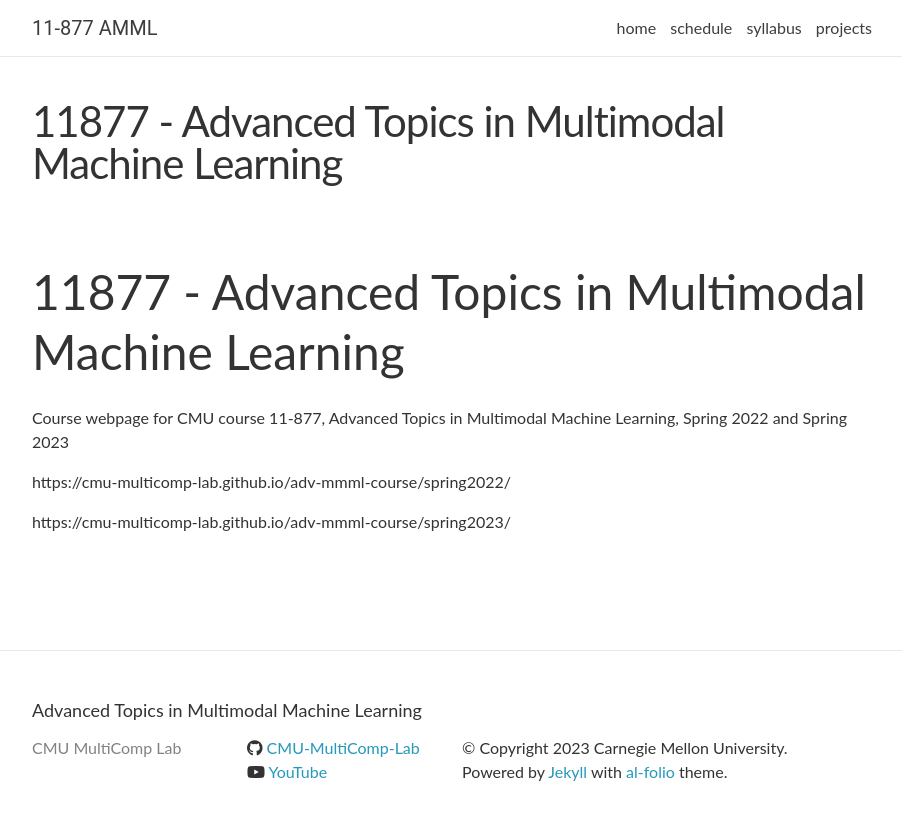
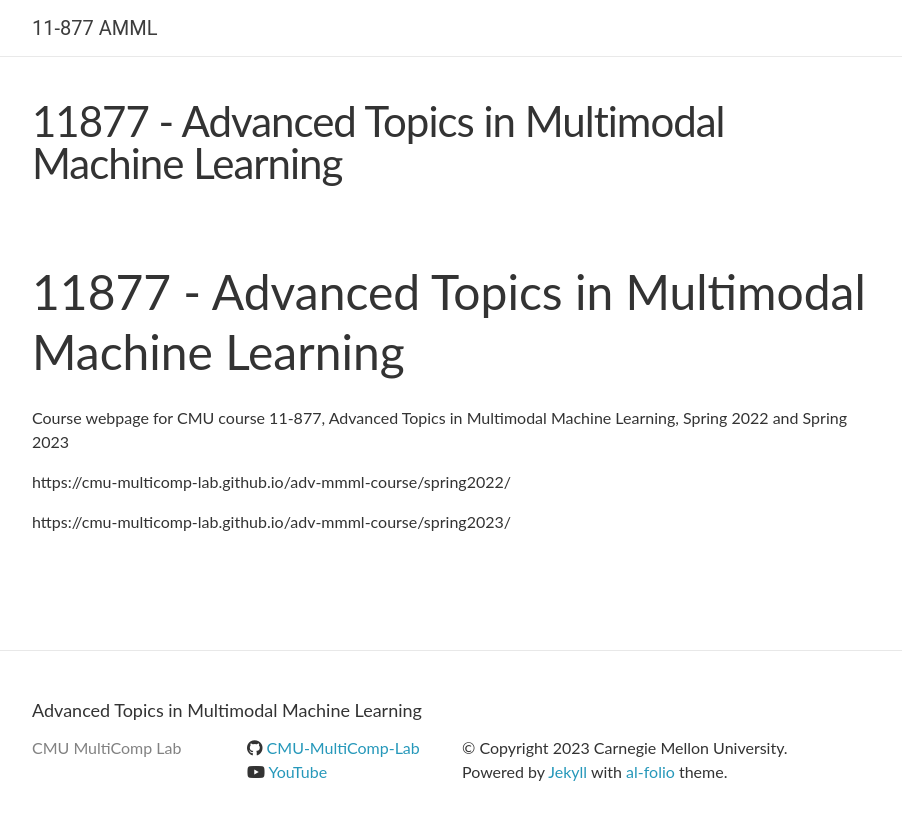
Before and after one commit to CMU-MultiComp-Lab/adv-mmml-course, a Jekyll site: the page built from README.md, in a window 1280 px wide. Shown: the top 820 px of the page, without its empty margins (188-1090 px from the left). Built offline with Jekyll 4.4.1, drawn with Linux system fonts in a browser that asks for light colours; nearby versions of some CDN libraries; our own code applies the rules of GitHub Pages for plain Markdown files; comment, search, counter and statistics services are not loaded.

Commit message:
Update header.html

```diff
--- a/_includes/header.html
+++ b/_includes/header.html
@@ -17,13 +17,6 @@
             </svg>
           </span>
         </label>
-
-      <div class="trigger">
-        <a class="page-link" href="{{ '/spring2022/' | relative_url }}">home</a>
-        <a class="page-link" href="{{ '/spring2022/schedule/' | relative_url }}">schedule</a>
-        <a class="page-link" href="{{ '/spring2022/syllabus/' | relative_url }}">syllabus</a>
-        <a class="page-link" href="{{ '/spring2022/projects/' | relative_url }}">projects</a>
-      </div>
     </nav>
 
   </div>
```
